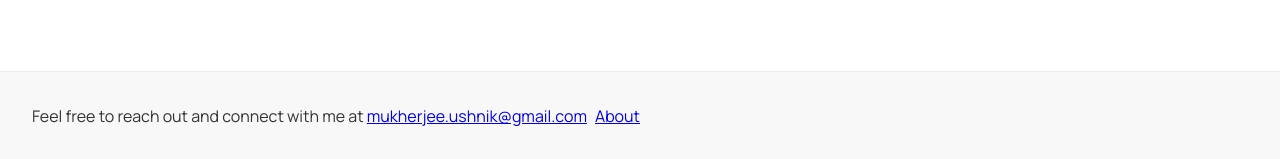
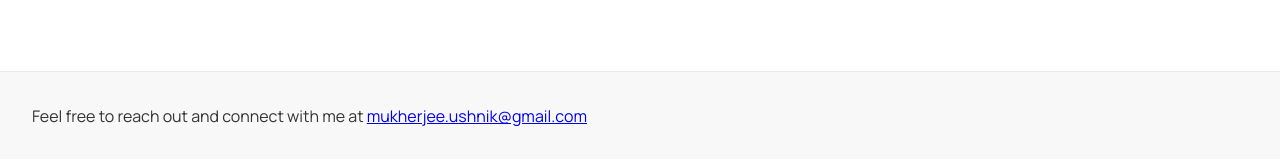
Before and after one commit to u3mukher/x-stats, a Jekyll site: the page built from index.md, in a window 1280 px wide and 900 px high, scrolled down 971 px. Shown: the part 738-897 px from the top of the window. Built offline with Jekyll 4.4.1, drawn with Linux system fonts in a browser that asks for light colours.

Commit message:
Update footer.html

```diff
--- a/_includes/footer.html
+++ b/_includes/footer.html
@@ -1,13 +1,8 @@
 <!-- _includes/footer.html -->
 <footer class="site-footer">
-  <div class="wrapper footer-content">
-    <div class="footer-left">
-      <p>Feel free to reach out and connect with me at
-        <a href="mailto:mukherjee.ushnik@gmail.com">mukherjee.ushnik@gmail.com</a>
-      </p>
-    </div>
-    <div class="footer-right">
-      <a href="{{ '/about/' | relative_url }}" class="about-link">About</a>
-    </div>
+  <div class="wrapper">
+    <p>Feel free to reach out and connect with me at
+      <a href="mailto:mukherjee.ushnik@gmail.com">mukherjee.ushnik@gmail.com</a>
+    </p>
   </div>
 </footer>
```
